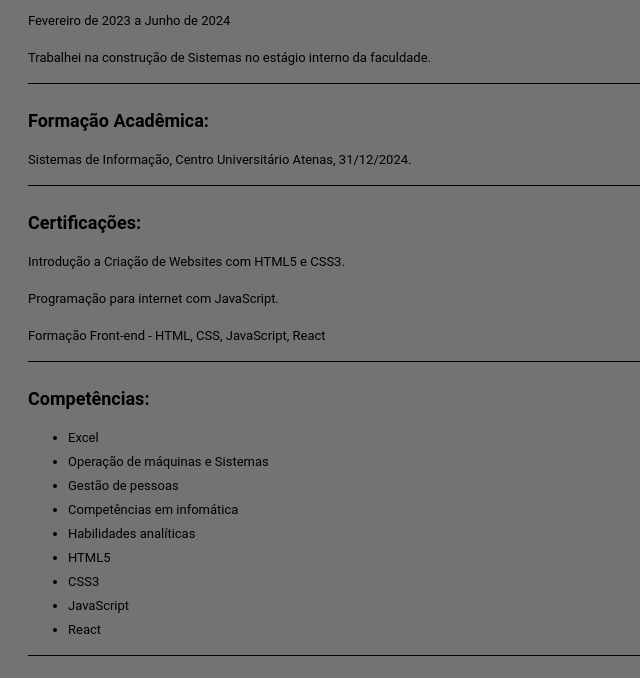
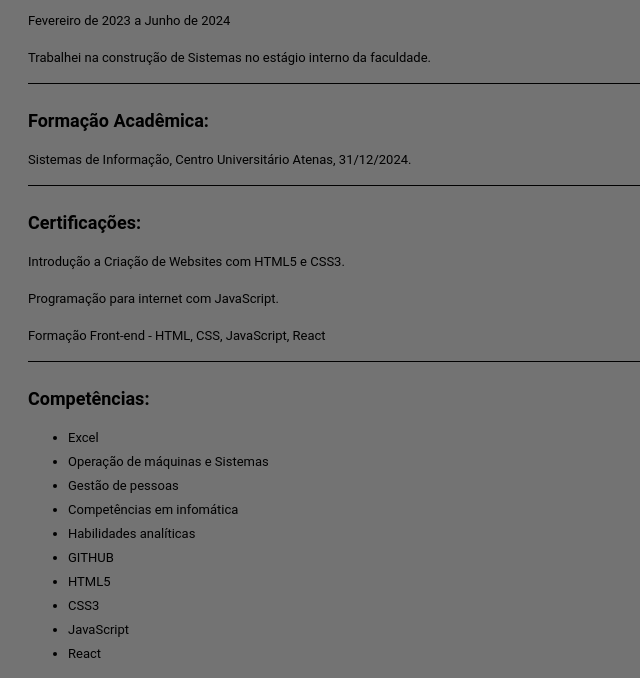
Before and after one commit to Eduardo91nunes/Portfolio, a plain HTML site: page index.html in a window 1280 px wide. Shown: the part 1250-1928 px from the top of the page, without its empty margins (0-640 px from the left). Drawn offline with Linux system fonts and the light colour scheme.

Commit message:
portfolio v1

```diff
--- a/index.html
+++ b/index.html
@@ -68,6 +68,7 @@
             <li>Gestão de pessoas</li>
             <li>Competências em infomática</li>
             <li>Habilidades analíticas</li>
+            <li>GITHUB</li>
             <li>HTML5</li>
             <li>CSS3</li>
             <li>JavaScript</li>
```
